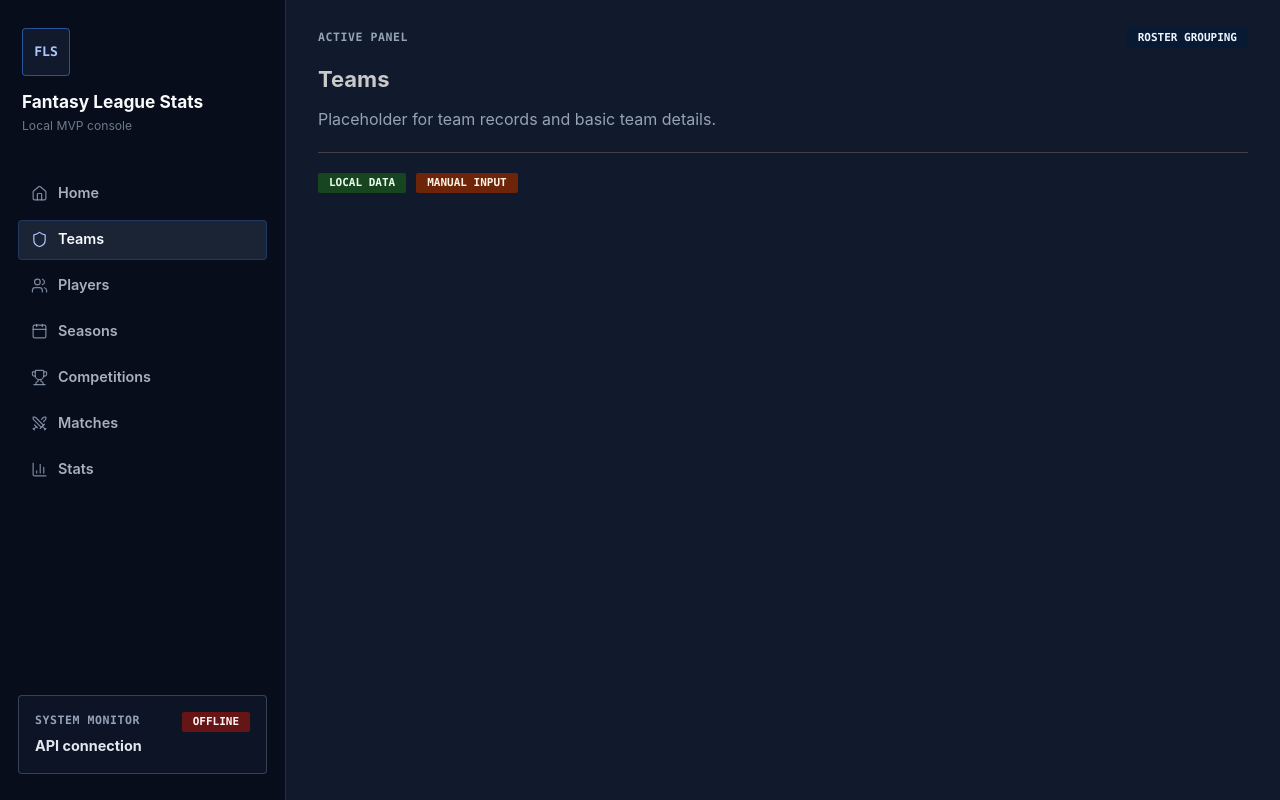
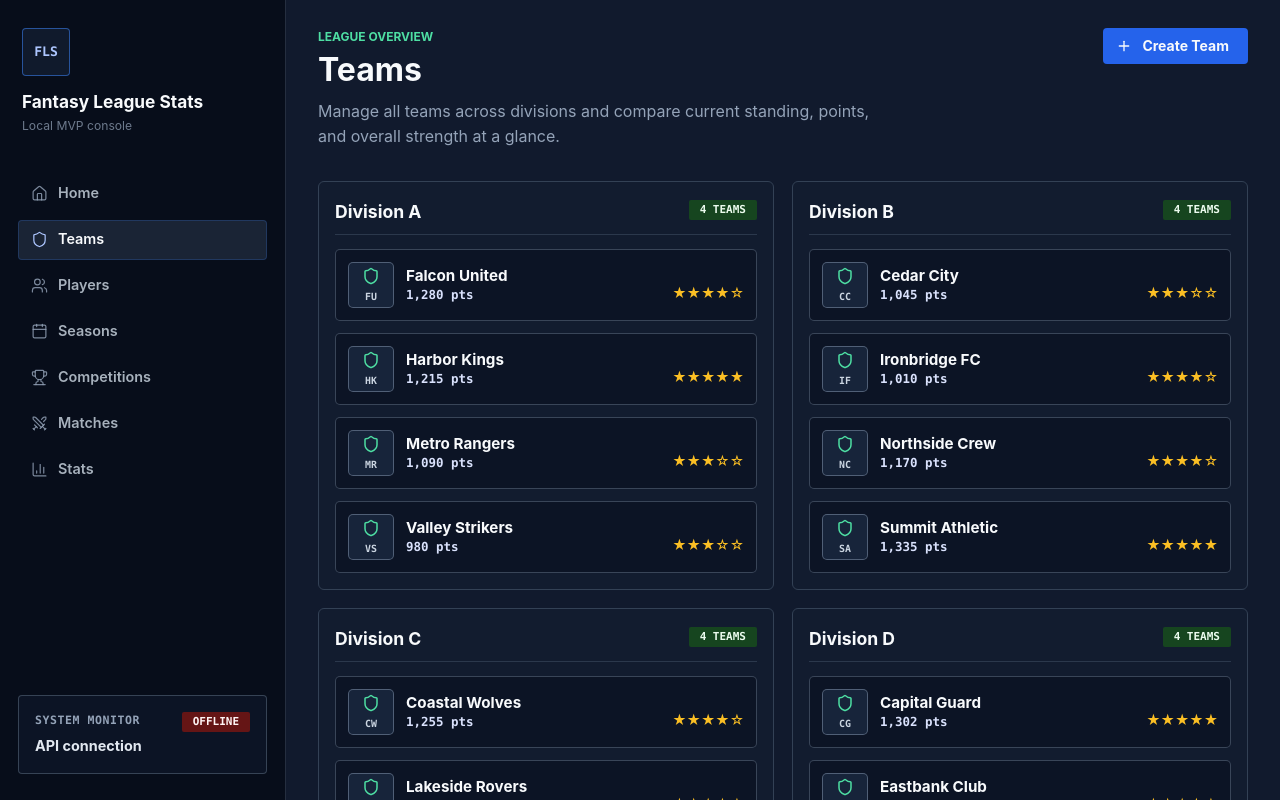
Before and after one commit to iddidiid1/boxscore-lab, a React (Vite) app in the folder apps/frontend/: page / in a window 1280 px wide. Both pictures are taken after a click on the button "Teams". Shown: the top 800 px of the page. Built offline with nearby package versions, Linux system fonts and the light colour scheme; no server answers.

Commit message:
Team page UI

```diff
--- a/apps/frontend/src/app/router.tsx
+++ b/apps/frontend/src/app/router.tsx
@@ -45,8 +45,8 @@ export const appPages: Array<{
   {
     key: "teams",
     label: "Teams",
-    description: "Placeholder for team records and basic team details.",
-    signal: "Roster grouping",
+    description: "League overview board for team divisions and rankings.",
+    signal: "Division board",
     Icon: Shield,
     Component: TeamsPage
   },
--- /dev/null
+++ b/apps/frontend/src/pages/TeamsPage/TeamsPage.css
@@ -0,0 +1,162 @@
+.teams-page {
+  width: 100%;
+}
+
+.teams-header {
+  gap: 18px;
+}
+
+.create-team-button {
+  min-width: 142px;
+  border-radius: 4px;
+  background: #2563eb;
+  color: #f8fafc;
+  font-weight: 700;
+}
+
+.create-team-button:hover {
+  background: #1d4ed8;
+}
+
+.division-board {
+  display: grid;
+  grid-template-columns: repeat(2, minmax(0, 1fr));
+  gap: 18px;
+}
+
+.division-section {
+  min-width: 0;
+  border: 1px solid #334155;
+  border-radius: 6px;
+  background: #121c2f;
+  padding: 16px;
+}
+
+.division-heading {
+  margin-bottom: 14px;
+  padding-bottom: 12px;
+  border-bottom: 1px solid rgba(51, 65, 85, 0.78);
+}
+
+.division-heading h3 {
+  margin: 3px 0 0;
+  color: #f8fafc;
+  font-size: 1.1rem;
+  line-height: 1.2;
+}
+
+.team-card {
+  display: grid;
+  grid-template-columns: 46px minmax(0, 1fr);
+  align-items: center;
+  gap: 12px;
+  min-height: 72px;
+  border: 1px solid rgba(71, 85, 105, 0.76);
+  border-radius: 5px;
+  background: #0c1425;
+  padding: 11px 12px;
+  transition:
+    border-color 140ms ease,
+    background-color 140ms ease,
+    transform 140ms ease;
+}
+
+.team-card:hover {
+  border-color: rgba(59, 130, 246, 0.7);
+  background: #101a2c;
+  transform: translateY(-1px);
+}
+
+.team-points {
+  font-family: "JetBrains Mono", ui-monospace, SFMono-Regular, Consolas, monospace;
+}
+
+.team-logo {
+  display: grid;
+  place-items: center;
+  width: 46px;
+  height: 46px;
+  border: 1px solid rgba(100, 116, 139, 0.74);
+  border-radius: 5px;
+  object-fit: cover;
+}
+
+.team-logo-fallback {
+  background: #17243a;
+  color: #cbd5e1;
+}
+
+.team-logo-fallback svg {
+  color: #4edea3;
+  margin-bottom: -2px;
+}
+
+.team-logo-fallback span {
+  font-family: "JetBrains Mono", ui-monospace, SFMono-Regular, Consolas, monospace;
+  font-size: 0.62rem;
+  font-weight: 800;
+  line-height: 1;
+}
+
+.team-card-main {
+  min-width: 0;
+}
+
+.team-name {
+  overflow: hidden;
+  color: #f8fafc;
+  font-size: 0.95rem;
+  font-weight: 700;
+  line-height: 1.25;
+  text-overflow: ellipsis;
+  white-space: nowrap;
+}
+
+.team-points {
+  color: #dae2fd;
+  font-size: 0.78rem;
+  font-weight: 700;
+}
+
+.team-rating {
+  color: #fbbf24;
+  font-size: 0.86rem;
+  line-height: 1;
+  white-space: nowrap;
+}
+
+@media (max-width: 980px) {
+  .division-board {
+    grid-template-columns: 1fr;
+  }
+}
+
+@media (max-width: 560px) {
+  .teams-header {
+    align-items: stretch;
+    flex-direction: column;
+  }
+
+  .create-team-button {
+    width: 100%;
+  }
+
+  .division-section {
+    padding: 13px;
+  }
+
+  .team-card {
+    grid-template-columns: 42px minmax(0, 1fr);
+    gap: 10px;
+    padding: 10px;
+  }
+
+  .team-logo {
+    width: 42px;
+    height: 42px;
+  }
+
+  .team-name {
+    white-space: normal;
+  }
+}
--- a/apps/frontend/src/pages/TeamsPage/TeamsPage.tsx
+++ b/apps/frontend/src/pages/TeamsPage/TeamsPage.tsx
@@ -1,11 +1,161 @@
-import { PagePlaceholder } from "../../shared/components/PagePlaceholder";
+import { Box, Group, Stack, Text, Title } from "@mantine/core";
+import { CreateTeamButton } from "./components/CreateTeamButton";
+import { DivisionCard } from "./components/DivisionCard";
+import type { Division, Team } from "./types";
+import "./TeamsPage.css";
+
+const divisions: Division[] = ["A", "B", "C", "D"];
+
+const mockTeams: Team[] = [
+  {
+    id: "falcon-united",
+    name: "Falcon United",
+    division: "A",
+    points: 1280,
+    overallRating: 4
+  },
+  {
+    id: "harbor-kings",
+    name: "Harbor Kings",
+    division: "A",
+    points: 1215,
+    overallRating: 5
+  },
+  {
+    id: "metro-rangers",
+    name: "Metro Rangers",
+    division: "A",
+    points: 1090,
+    overallRating: 3
+  },
+  {
+    id: "valley-strikers",
+    name: "Valley Strikers",
+    division: "A",
+    points: 980,
+    overallRating: 3
+  },
+  {
+    id: "summit-athletic",
+    name: "Summit Athletic",
+    division: "B",
+    points: 1335,
+    overallRating: 5
+  },
+  {
+    id: "northside-crew",
+    name: "Northside Crew",
+    division: "B",
+    points: 1170,
+    overallRating: 4
+  },
+  {
+    id: "cedar-city",
+    name: "Cedar City",
+    division: "B",
+    points: 1045,
+    overallRating: 3
+  },
+  {
+    id: "ironbridge-fc",
+    name: "Ironbridge FC",
+    division: "B",
+    points: 1010,
+    overallRating: 4
+  },
+  {
+    id: "coastal-wolves",
+    name: "Coastal Wolves",
+    division: "C",
+    points: 1255,
+    overallRating: 4
+  },
+  {
+    id: "redwood-town",
+    name: "Redwood Town",
+    division: "C",
+    points: 1188,
+    overallRating: 4
+  },
+  {
+    id: "prairie-fc",
+    name: "Prairie FC",
+    division: "C",
+    points: 1124,
+    overallRating: 3
+  },
+  {
+    id: "lakeside-rovers",
+    name: "Lakeside Rovers",
+    division: "C",
+    points: 955,
+    overallRating: 2
+  },
+  {
+    id: "capital-guard",
+    name: "Capital Guard",
+    division: "D",
+    points: 1302,
+    overallRating: 5
+  },
+  {
+    id: "eastbank-club",
+    name: "Eastbank Club",
+    division: "D",
+    points: 1162,
+    overallRating: 4
+  },
+  {
+    id: "orchard-park",
+    name: "Orchard Park",
+    division: "D",
+    points: 1078,
+    overallRating: 3
+  },
+  {
+    id: "silverline",
+    name: "Silverline",
+    division: "D",
+    points: 990,
+    overallRating: 2
+  }
+];
+
+function getFirstLetter(name: string) {
+  return name.trim().charAt(0).toLocaleUpperCase();
+}
+
+function getTeamsByDivision(division: Division) {
+  return mockTeams
+    .filter((team) => team.division === division)
+    .sort((firstTeam, secondTeam) =>
+      getFirstLetter(firstTeam.name).localeCompare(getFirstLetter(secondTeam.name))
+    );
+}
 
 export function TeamsPage() {
   return (
-    <PagePlaceholder
-      description="Placeholder for team records and basic team details."
-      signal="Roster grouping"
-      title="Teams"
-    />
+    <Stack className="teams-page" gap="xl">
+      <Group align="flex-start" className="teams-header" justify="space-between">
+        <Box>
+          <Text className="eyebrow">League overview</Text>
+          <Title className="page-title" order={1}>
+            Teams
+          </Title>
+          <Text className="page-summary" maw={560} mt="xs">
+            Manage all teams across divisions and compare current standing, points, and
+            overall strength at a glance.
+          </Text>
+        </Box>
+
+        <CreateTeamButton />
+      </Group>
+
+      <Box className="division-board">
+        {divisions.map((division) => (
+          <DivisionCard division={division} key={division} teams={getTeamsByDivision(division)} />
+        ))}
+      </Box>
+    </Stack>
   );
 }
--- /dev/null
+++ b/apps/frontend/src/pages/TeamsPage/components/CreateTeamButton.tsx
@@ -0,0 +1,10 @@
+import { Button } from "@mantine/core";
+import { Plus } from "lucide-react";
+
+export function CreateTeamButton() {
+  return (
+    <Button className="create-team-button" leftSection={<Plus size={16} />} variant="filled">
+      Create Team
+    </Button>
+  );
+}
--- /dev/null
+++ b/apps/frontend/src/pages/TeamsPage/components/DivisionCard.tsx
@@ -0,0 +1,29 @@
+import { Badge, Box, Group, Stack, Title } from "@mantine/core";
+import { TeamCard } from "./TeamCard";
+import type { Division, Team } from "../types";
+
+type DivisionCardProps = {
+  division: Division;
+  teams: Team[];
+};
+
+export function DivisionCard({ division, teams }: DivisionCardProps) {
+  return (
+    <Box className="division-section">
+      <Group className="division-heading" justify="space-between">
+        <Box>
+          <Title order={3}>Division {division}</Title>
+        </Box>
+        <Badge className="status-chip" color="green" variant="light">
+          {teams.length} teams
+        </Badge>
+      </Group>
+
+      <Stack gap="sm">
+        {teams.map((team) => (
+          <TeamCard key={team.id} team={team} />
+        ))}
+      </Stack>
+    </Box>
+  );
+}
--- /dev/null
+++ b/apps/frontend/src/pages/TeamsPage/components/TeamCard.tsx
@@ -0,0 +1,51 @@
+import { Box, Group, Text } from "@mantine/core";
+import { Shield } from "lucide-react";
+import type { Team } from "../types";
+
+type TeamCardProps = {
+  team: Team;
+};
+
+function getInitials(name: string) {
+  return name
+    .split(" ")
+    .slice(0, 2)
+    .map((word) => word[0])
+    .join("")
+    .toUpperCase();
+}
+
+function getStars(rating: number) {
+  const roundedRating = Math.max(0, Math.min(5, Math.round(rating)));
+  return `${"\u2605".repeat(roundedRating)}${"\u2606".repeat(5 - roundedRating)}`;
+}
+
+function TeamLogo({ team }: { team: Team }) {
+  if (team.logoUrl) {
+    return <img alt="" className="team-logo" src={team.logoUrl} />;
+  }
+
+  return (
+    <Box aria-hidden="true" className="team-logo team-logo-fallback">
+      <Shield size={18} />
+      <span>{getInitials(team.name)}</span>
+    </Box>
+  );
+}
+
+export function TeamCard({ team }: TeamCardProps) {
+  return (
+    <Box className="team-card">
+      <TeamLogo team={team} />
+      <Box className="team-card-main">
+        <Text className="team-name">{team.name}</Text>
+        <Group gap="xs" justify="space-between" wrap="nowrap">
+          <Text className="team-points">{team.points.toLocaleString()} pts</Text>
+          <Text aria-label={`${team.overallRating} out of 5 rating`} className="team-rating">
+            {getStars(team.overallRating)}
+          </Text>
+        </Group>
+      </Box>
+    </Box>
+  );
+}
--- /dev/null
+++ b/apps/frontend/src/pages/TeamsPage/types.ts
@@ -0,0 +1,10 @@
+export type Division = "A" | "B" | "C" | "D";
+
+export type Team = {
+  id: string;
+  name: string;
+  division: Division;
+  logoUrl?: string;
+  points: number;
+  overallRating: number;
+};
```
